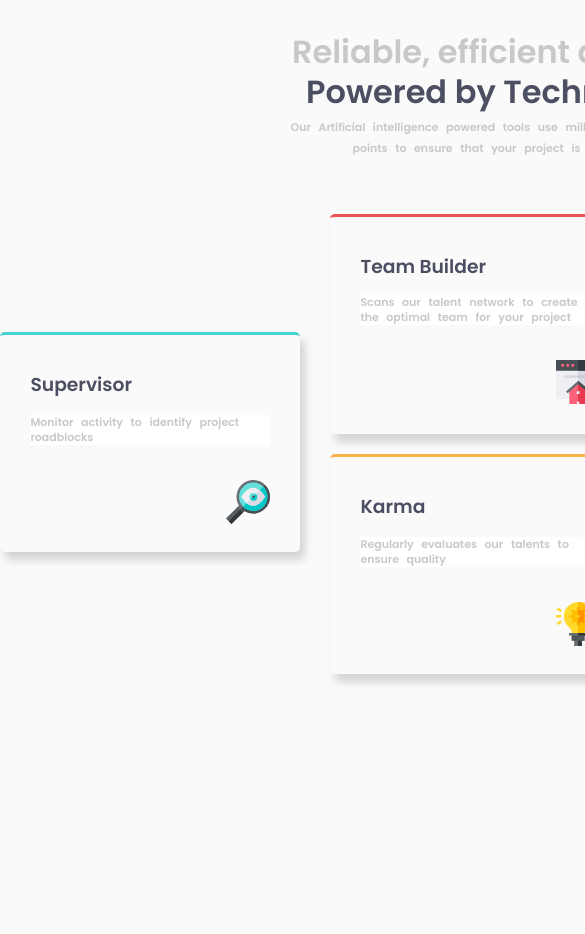
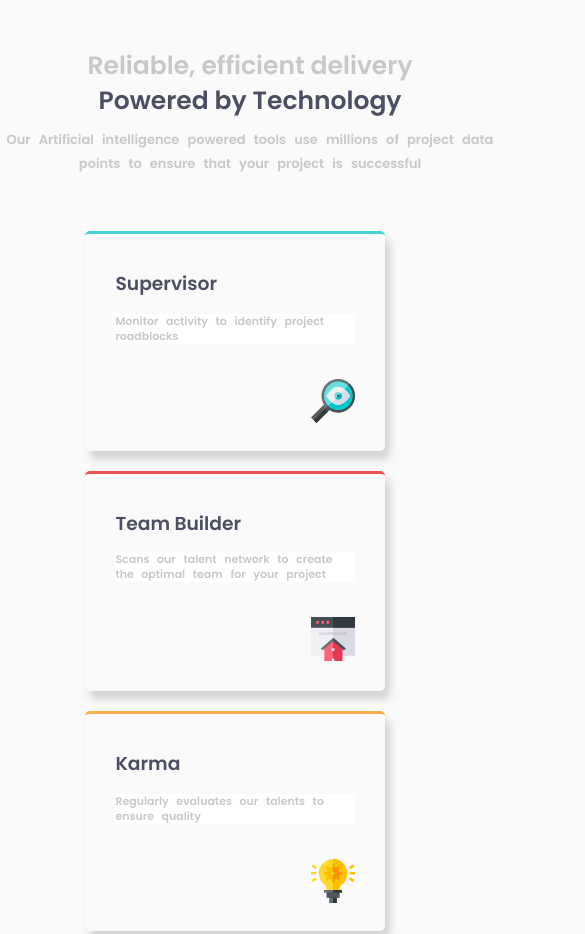
Before and after one commit to Banzyworld/Four-card-picture-section-, a plain HTML site: page index.html in a window 390 px wide. Shown: the top 934 px of the page, 585 px wide, since content can reach past the window. Before the commit the page ends 844 px from the top, so only its background shows below. Drawn offline with Linux system fonts and the light colour scheme.

Commit message:
added some edits for mobile design

```diff
--- a/index.html
+++ b/index.html
@@ -13,8 +13,9 @@
 
 <h1>Powered by Technology</h1>
 
-<p>Our Artificial intelligence powered tools use millions of project data </p>
-  <p>points to ensure that your project is successful</p>
+<p class="p_graph">Our Artificial intelligence powered tools use millions of project data <br>   points to ensure that your project is successful</p>
+
+
 <br>
 <div class="row">
 
--- a/style.css
+++ b/style.css
@@ -56,7 +56,7 @@ h3 {
 p {
     color:  hsla(0, 3%, 77%, 0.938);
     font-size: 11px;
-    line-height: 11px;
+    line-height: 24px;
     word-spacing: 5px;
     margin-top: 10px;
 
@@ -169,8 +169,8 @@ p {
 
 }
 
-@media screen and (max-width: 1440px){
 
+@media only screen and (max-width: 1440px) and (min-width:805px){
 
     .row {
         display: flex;
@@ -185,16 +185,41 @@ p {
 }
 
 
+@media only screen and (max-width: 768px) and (min-width: 0) {
+
+    .p_graph  {
+
+        font-size: 13px;
+        /* padding: 0 5rem; */
+
+
+
+    }
+
+    h1 {
+
+        font-size: 25px;
+        margin: 0;
+        line-height: 35px;
+    }
+
+    .wrapper {
+        flex-wrap: wrap;
+        width: 500px;
+        text-align: center;
+        margin: 3rem auto;
+        padding: 6rem auto;
 
 
 
 
-@media screen and (max-width: 375px) {
+    }
+
     .row {
         display: flex;
         flex-direction: column;
         justify-content: center;
-        padding: 1rem auto;
+        padding: 2rem auto;
 
 
 
@@ -202,17 +227,27 @@ p {
 
 
 }
-@media screen and (max-width: 231px){
 
+.box1 {
 
-    .row {
-    display: flex;
-    flex-direction: column;
-    justify-content: center;
-    padding: 0.5rem;
-
-
-
+    max-width: 700px;
+    min-width: 300px;
 }
 
+.box2a {
+
+    max-width: 700px;
+    min-width: 300px;
 }
+
+.box2b {
+
+    max-width: 700px;
+    min-width: 300px;
+}
+
+.box3 {
+
+    max-width: 700px;
+    min-width: 300px;
+}
```
